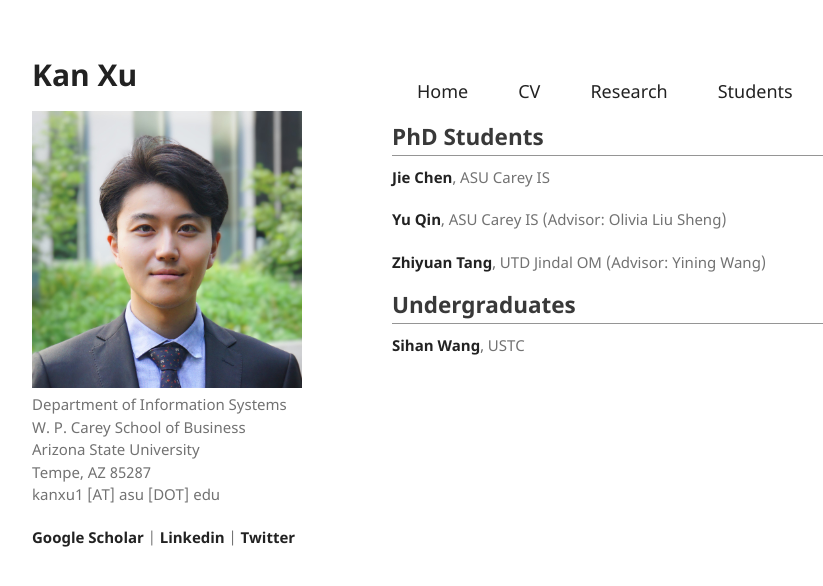
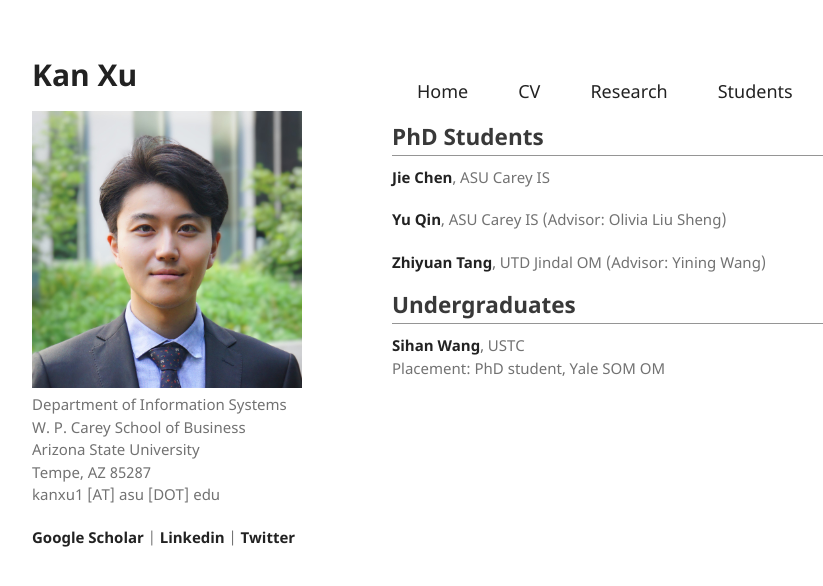
Before and after one commit to kanxu526/kanxu526.github.io, a Jekyll site: the page built from student.md, in a window 1280 px wide. Shown: the top 586 px of the page, without its empty margins (178-1001 px from the left). Built offline with Jekyll 4.4.1, drawn with Linux system fonts in a browser that asks for light colours.

Commit message:
Update student.md

```diff
--- a/student.md
+++ b/student.md
@@ -19,4 +19,6 @@ layout: default
 
 <h2>Undergraduates</h2>
 
-<p><a href="https://umbrellasansan.github.io/">Sihan Wang</a>, USTC</p>
+<p><a href="https://umbrellasansan.github.io/">Sihan Wang</a>, USTC<br>
+Placement: PhD student, Yale SOM OM
+</p>
```
